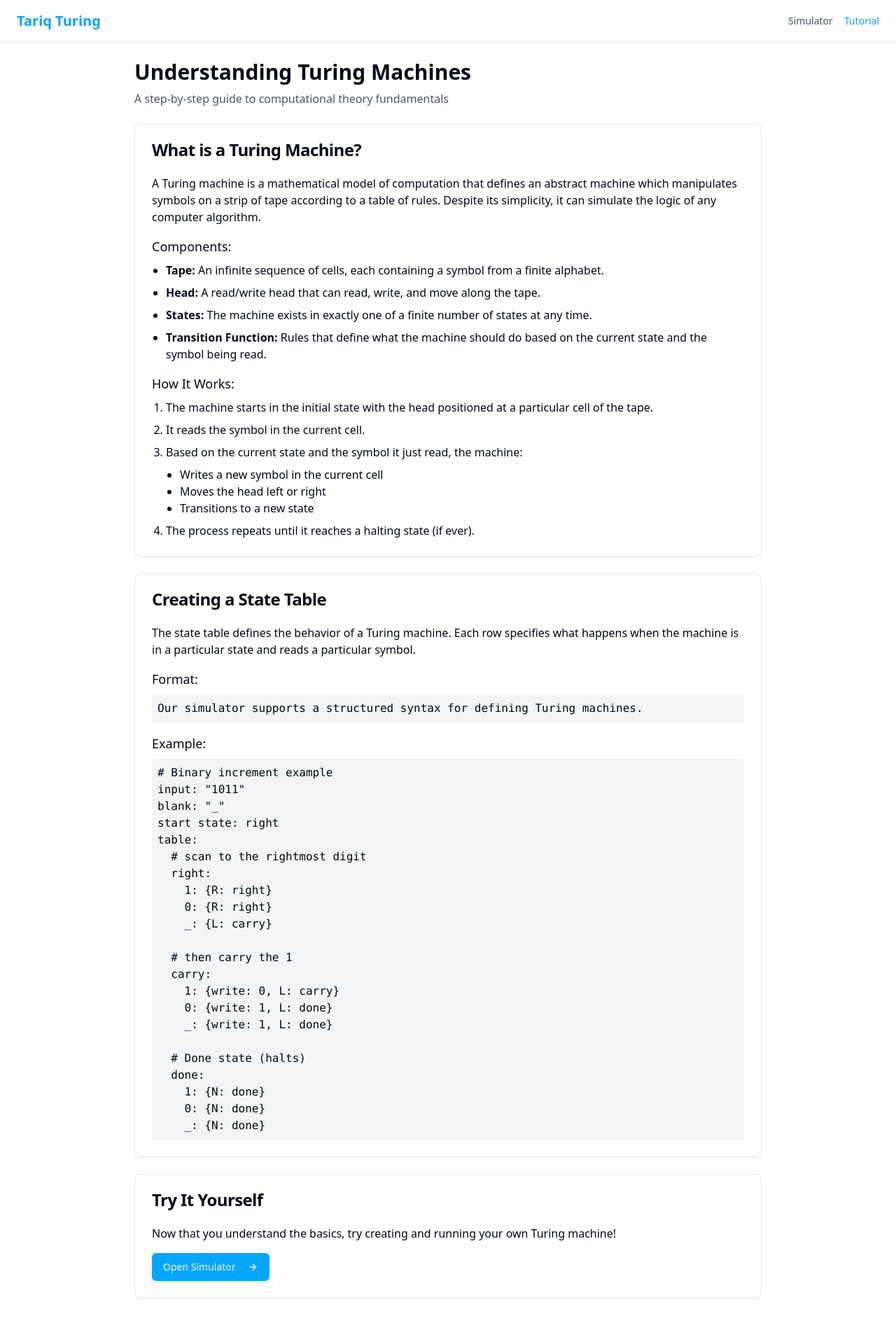
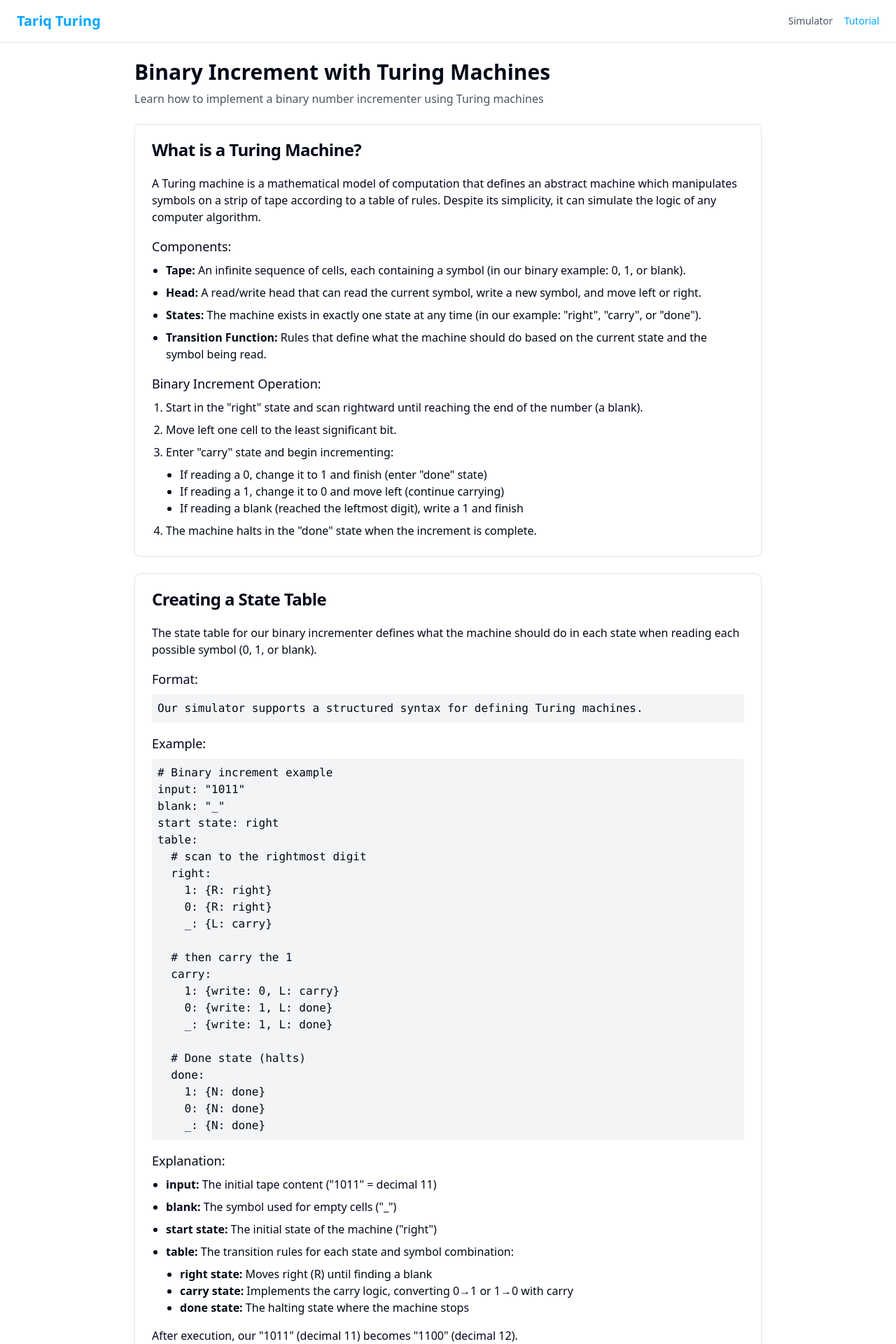
Before and after one commit to crispy1171/tariqturing-21, a React (Vite) app: page /tutorial in a window 1280 px wide. Shown: the top 1920 px of the page at 70% size. Before the commit the page ends 1879 px from the top, so only its background shows below. Built offline with nearby package versions, Linux system fonts and the light colour scheme.

Commit message:
Refactor: Update tutorial page content

```diff
--- a/src/pages/Tutorial.tsx
+++ b/src/pages/Tutorial.tsx
@@ -18,8 +18,8 @@ const Tutorial = () => {
 
       <div className="flex-1 p-4 md:p-6">
         <div className="max-w-4xl mx-auto">
-          <h1 className="text-3xl font-bold mb-2">Understanding Turing Machines</h1>
-          <p className="text-gray-600 mb-6">A step-by-step guide to computational theory fundamentals</p>
+          <h1 className="text-3xl font-bold mb-2">Binary Increment with Turing Machines</h1>
+          <p className="text-gray-600 mb-6">Learn how to implement a binary number incrementer using Turing machines</p>
 
           <div className="grid gap-6">
             <Card>
@@ -33,24 +33,24 @@ const Tutorial = () => {
 
                 <h3 className="text-lg font-medium mb-2">Components:</h3>
                 <ul className="list-disc pl-5 space-y-2">
-                  <li><strong>Tape:</strong> An infinite sequence of cells, each containing a symbol from a finite alphabet.</li>
-                  <li><strong>Head:</strong> A read/write head that can read, write, and move along the tape.</li>
-                  <li><strong>States:</strong> The machine exists in exactly one of a finite number of states at any time.</li>
+                  <li><strong>Tape:</strong> An infinite sequence of cells, each containing a symbol (in our binary example: 0, 1, or blank).</li>
+                  <li><strong>Head:</strong> A read/write head that can read the current symbol, write a new symbol, and move left or right.</li>
+                  <li><strong>States:</strong> The machine exists in exactly one state at any time (in our example: "right", "carry", or "done").</li>
                   <li><strong>Transition Function:</strong> Rules that define what the machine should do based on the current state and the symbol being read.</li>
                 </ul>
 
-                <h3 className="text-lg font-medium mt-4 mb-2">How It Works:</h3>
+                <h3 className="text-lg font-medium mt-4 mb-2">Binary Increment Operation:</h3>
                 <ol className="list-decimal pl-5 space-y-2">
-                  <li>The machine starts in the initial state with the head positioned at a particular cell of the tape.</li>
-                  <li>It reads the symbol in the current cell.</li>
-                  <li>Based on the current state and the symbol it just read, the machine:
+                  <li>Start in the "right" state and scan rightward until reaching the end of the number (a blank).</li>
+                  <li>Move left one cell to the least significant bit.</li>
+                  <li>Enter "carry" state and begin incrementing:
                     <ul className="list-disc pl-5 mt-2">
-                      <li>Writes a new symbol in the current cell</li>
-                      <li>Moves the head left or right</li>
-                      <li>Transitions to a new state</li>
+                      <li>If reading a 0, change it to 1 and finish (enter "done" state)</li>
+                      <li>If reading a 1, change it to 0 and move left (continue carrying)</li>
+                      <li>If reading a blank (reached the leftmost digit), write a 1 and finish</li>
                     </ul>
                   </li>
-                  <li>The process repeats until it reaches a halting state (if ever).</li>
+                  <li>The machine halts in the "done" state when the increment is complete.</li>
                 </ol>
               </CardContent>
             </Card>
@@ -61,7 +61,7 @@ const Tutorial = () => {
               </CardHeader>
               <CardContent>
                 <p className="mb-4">
-                  The state table defines the behavior of a Turing machine. Each row specifies what happens when the machine is in a particular state and reads a particular symbol.
+                  The state table for our binary incrementer defines what the machine should do in each state when reading each possible symbol (0, 1, or blank).
                 </p>
 
                 <h3 className="text-lg font-medium mb-2">Format:</h3>
@@ -94,6 +94,24 @@ table:
     0: {N: done}
     _: {N: done}`}
                 </pre>
+
+                <h3 className="text-lg font-medium mt-4 mb-2">Explanation:</h3>
+                <ul className="list-disc pl-5 space-y-2">
+                  <li><strong>input:</strong> The initial tape content ("1011" = decimal 11)</li>
+                  <li><strong>blank:</strong> The symbol used for empty cells ("_")</li>
+                  <li><strong>start state:</strong> The initial state of the machine ("right")</li>
+                  <li><strong>table:</strong> The transition rules for each state and symbol combination:
+                    <ul className="list-disc pl-5 mt-2">
+                      <li><strong>right state:</strong> Moves right (R) until finding a blank</li>
+                      <li><strong>carry state:</strong> Implements the carry logic, converting 0→1 or 1→0 with carry</li>
+                      <li><strong>done state:</strong> The halting state where the machine stops</li>
+                    </ul>
+                  </li>
+                </ul>
+
+                <p className="mt-4">
+                  After execution, our "1011" (decimal 11) becomes "1100" (decimal 12).
+                </p>
               </CardContent>
             </Card>
 
@@ -103,7 +121,7 @@ table:
               </CardHeader>
               <CardContent>
                 <p className="mb-4">
-                  Now that you understand the basics, try creating and running your own Turing machine!
+                  Now that you understand the binary increment Turing machine, try creating and running it in our simulator!
                 </p>
 
                 <div className="flex justify-between">
```
